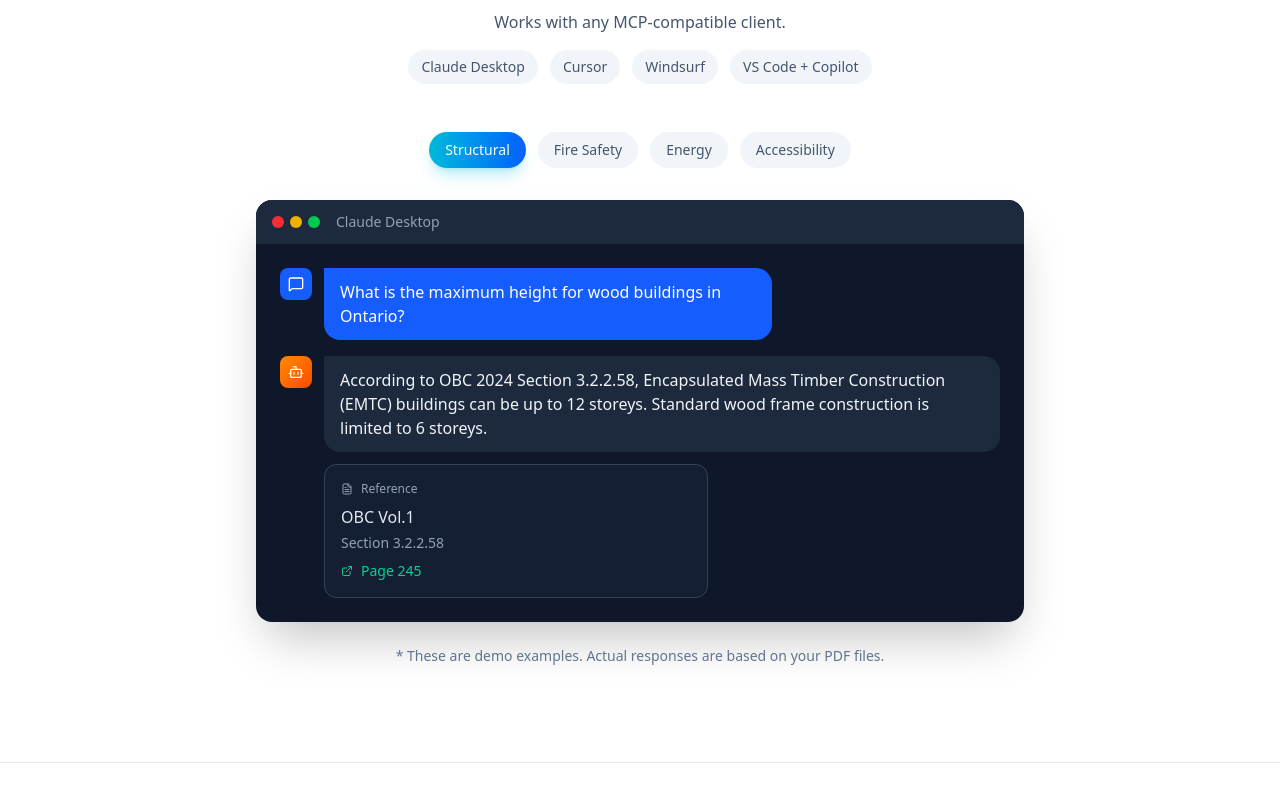
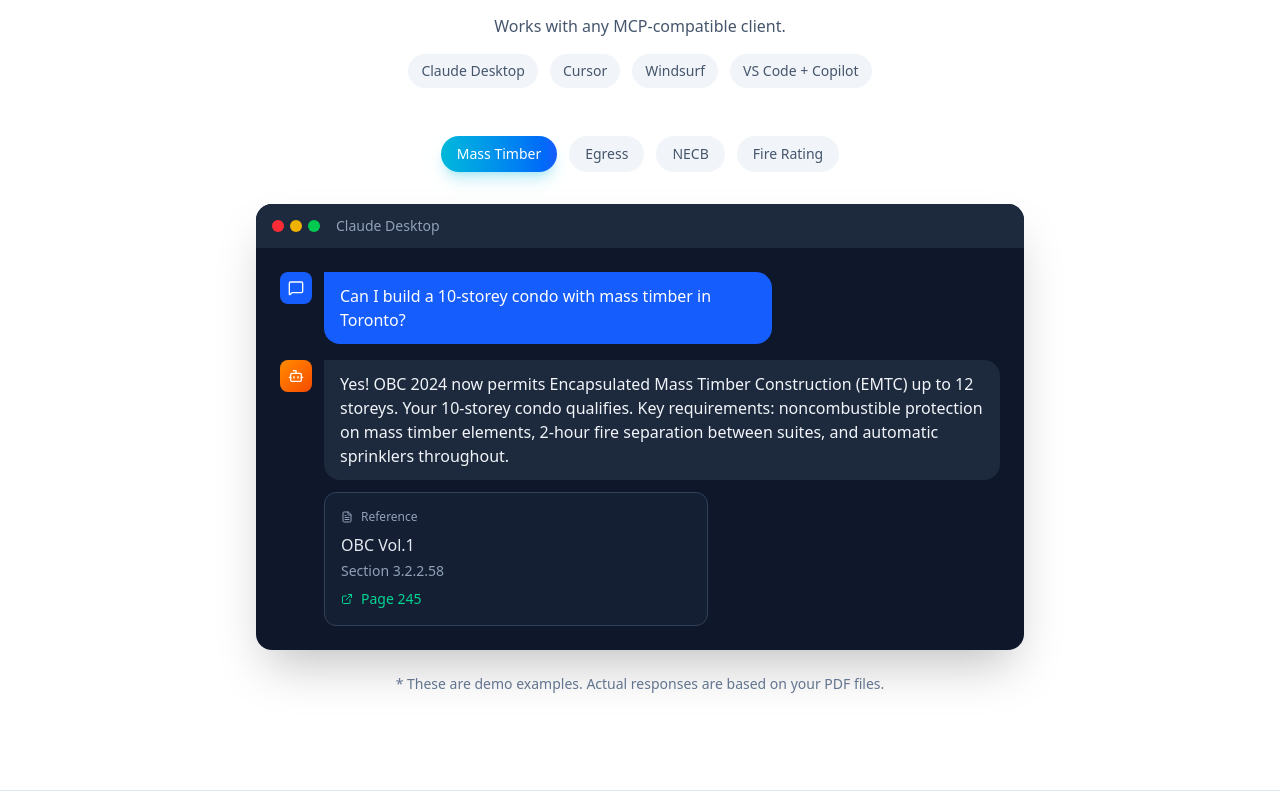
Before and after one commit to DavidCho1999/Canada_building_code_mcp, a Next.js app in the folder website/: page / in a window 1280 px wide. Shown: the part 1640-2440 px from the top of the page. Built offline with nearby package versions, Linux system fonts and the light colour scheme.

Commit message:
Fix gradient text clipping, update demo examples

```diff
--- a/website/src/components/CTA.tsx
+++ b/website/src/components/CTA.tsx
@@ -35,7 +35,7 @@
           <span className="inline-block px-4 py-1 bg-cyan-100 text-cyan-700 rounded-full text-sm font-medium mb-4">
             Get Started
           </span>
-          <h2 className="text-2xl md:text-3xl font-bold mb-8 text-center bg-gradient-to-r from-cyan-500 to-blue-600 bg-clip-text text-transparent">
+          <h2 className="text-2xl md:text-3xl font-bold mb-8 pb-1 text-center bg-gradient-to-r from-cyan-500 to-blue-600 bg-clip-text text-transparent">
             Quick Setup
           </h2>
 
--- a/website/src/components/CodeList.tsx
+++ b/website/src/components/CodeList.tsx
@@ -52,7 +52,7 @@
           <span className="inline-block px-4 py-1 bg-amber-100 text-amber-700 rounded-full text-sm font-medium mb-4">
             Supported Codes
           </span>
-          <h2 className="text-3xl md:text-4xl font-bold mb-4 bg-gradient-to-r from-cyan-500 to-blue-600 bg-clip-text text-transparent">
+          <h2 className="text-3xl md:text-4xl font-bold mb-4 pb-1 bg-gradient-to-r from-cyan-500 to-blue-600 bg-clip-text text-transparent">
             Comprehensive Coverage
           </h2>
           <p className="text-slate-600 max-w-xl mx-auto">
--- a/website/src/components/Demo.tsx
+++ b/website/src/components/Demo.tsx
@@ -7,10 +7,10 @@
 
 const demoConversations = [
   {
-    id: 'structure',
-    category: 'Structural',
-    question: 'What is the maximum height for wood buildings in Ontario?',
-    answer: 'According to OBC 2024 Section 3.2.2.58, Encapsulated Mass Timber Construction (EMTC) buildings can be up to 12 storeys. Standard wood frame construction is limited to 6 storeys.',
+    id: 'mass-timber',
+    category: 'Mass Timber',
+    question: 'Can I build a 10-storey condo with mass timber in Toronto?',
+    answer: 'Yes! OBC 2024 now permits Encapsulated Mass Timber Construction (EMTC) up to 12 storeys. Your 10-storey condo qualifies. Key requirements: noncombustible protection on mass timber elements, 2-hour fire separation between suites, and automatic sprinklers throughout.',
     reference: {
       code: 'OBC Vol.1',
       section: '3.2.2.58',
@@ -18,36 +18,36 @@
     },
   },
   {
-    id: 'fire',
-    category: 'Fire Safety',
-    question: 'When can sprinklers be exempted under NBC?',
-    answer: 'Per NBC 2025 Section 3.2.5.12, buildings not more than 3 storeys with a building area not exceeding 2,000m² may be exempt from sprinkler requirements for certain occupancies (Group C, D).',
+    id: 'egress',
+    category: 'Egress',
+    question: 'My client wants a single exit stair for a 3-storey office. Possible?',
+    answer: 'Under NBC 2025, a single exit is permitted if: floor area ≤ 200m² per storey, travel distance ≤ 15m to exit, and building is sprinklered. However, for a typical office building exceeding these limits, you\'ll need minimum 2 exits with separation ≥ 9m or half the diagonal.',
     reference: {
       code: 'NBC 2025',
-      section: '3.2.5.12',
-      page: 312,
+      section: '3.4.2.1',
+      page: 287,
     },
   },
   {
     id: 'energy',
-    category: 'Energy',
-    question: 'What is the window U-value requirement in NECB?',
-    answer: 'Per NECB 2025 Table 3.2.2.2, for Climate Zone 7A (Toronto, Ottawa), the maximum fenestration U-value is 1.9 W/(m²·K). For Zone 8 (northern regions), it\'s 1.6 W/(m²·K).',
+    category: 'NECB',
+    question: 'What\'s the required wall insulation for a new building in Ottawa?',
+    answer: 'Ottawa is Climate Zone 6. Per NECB 2020, above-grade walls require minimum R-27.4 (RSI 4.84) for mass walls or R-24.5 (RSI 4.31) for steel-framed. The 2025 NECB increases this by ~15%. Consider continuous exterior insulation to minimize thermal bridging.',
     reference: {
-      code: 'NECB 2025',
+      code: 'NECB 2020',
       section: 'Table 3.2.2.2',
       page: 89,
     },
   },
   {
-    id: 'accessibility',
-    category: 'Accessibility',
-    question: 'What is the maximum ramp slope for barrier-free design?',
-    answer: 'Per NBC 2025 Section 3.8.3.4, barrier-free ramps shall have a maximum slope of 1:12 (approximately 8.33%). A level rest area of at least 1.5m × 1.5m is required for every 9m of horizontal run.',
+    id: 'fire-rating',
+    category: 'Fire Rating',
+    question: 'What fire rating do I need between a parking garage and residential above?',
+    answer: 'Per OBC 3.2.1.2, a parking garage (Group F3) below residential (Group C) requires a 2-hour fire separation. If the garage is sprinklered and ≤ 2 storeys below grade, the floor assembly above must be a fire separation with no openings except for required exits.',
     reference: {
-      code: 'NBC 2025',
-      section: '3.8.3.4',
-      page: 421,
+      code: 'OBC Vol.1',
+      section: '3.2.1.2',
+      page: 156,
     },
   },
 ];
--- a/website/src/components/HowItWorks.tsx
+++ b/website/src/components/HowItWorks.tsx
@@ -34,7 +34,7 @@
           <span className="inline-block px-4 py-1 bg-blue-100 text-blue-700 rounded-full text-sm font-medium mb-4">
             How It Works
           </span>
-          <h2 className="text-3xl md:text-4xl font-bold mb-4 bg-gradient-to-r from-cyan-500 to-blue-600 bg-clip-text text-transparent">
+          <h2 className="text-3xl md:text-4xl font-bold mb-4 pb-1 bg-gradient-to-r from-cyan-500 to-blue-600 bg-clip-text text-transparent">
             Get Started in 2 Steps
           </h2>
           <p className="text-slate-600 max-w-xl mx-auto">
```
